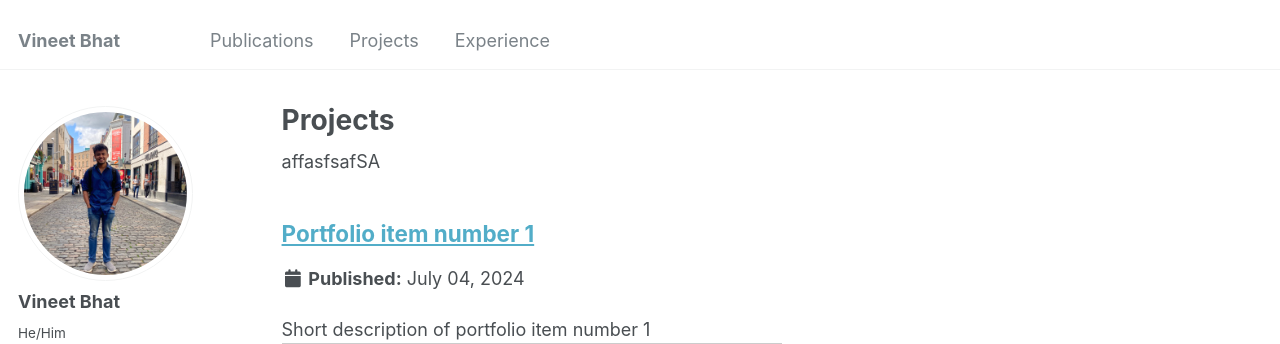
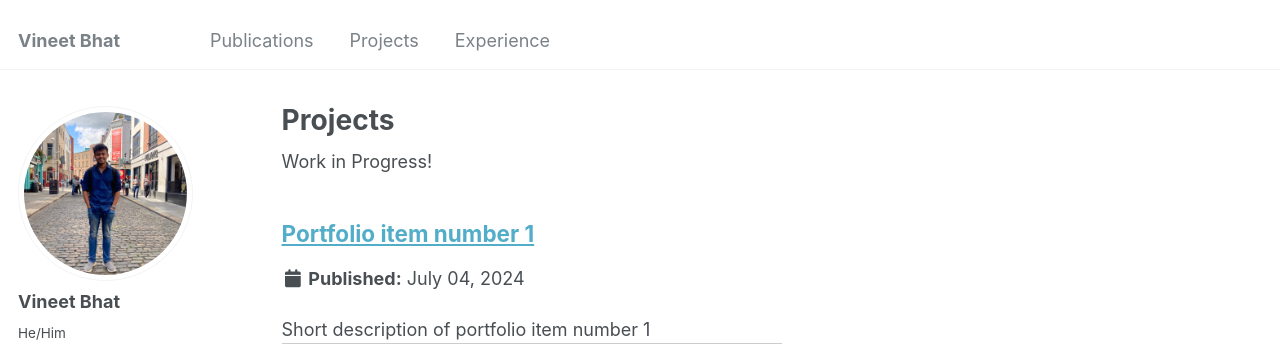
Before and after one commit to vineet2104/vineet2104.github.io, a Jekyll site: the page built from _pages/projects.html, in a window 1280 px wide and 900 px high. Shown: the top 344 px of the window. Built offline with Jekyll 4.4.1, drawn with Linux system fonts in a browser that asks for light colours; some web fonts are replaced.

Commit message:
Update projects.html

```diff
--- a/_pages/projects.html
+++ b/_pages/projects.html
@@ -6,7 +6,7 @@ author_profile: true
 ---
 
 
-affasfsafSA
+Work in Progress!
 
 {% include base_path %}
 
```
